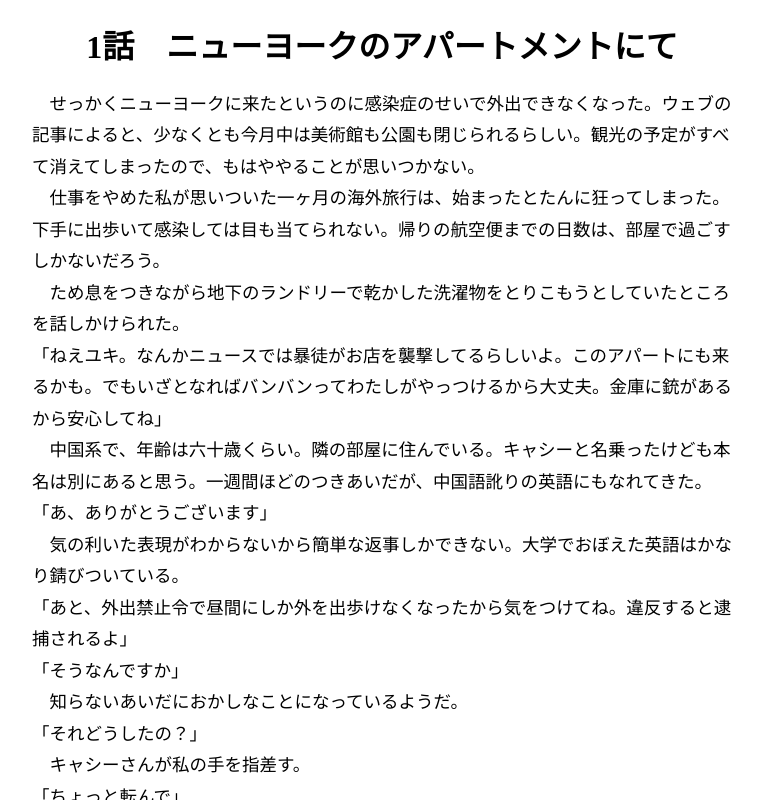
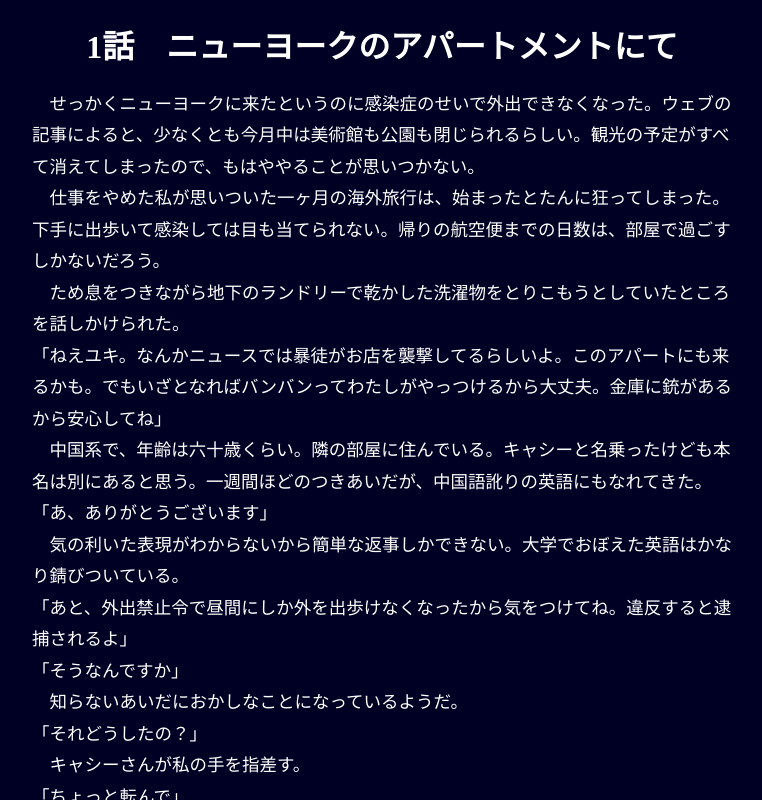
Before and after one commit to katryo/denkinovel-reader, a Next.js app: page /demo in a window 1280 px wide. Shown: the top 800 px of the page, without its empty margins (258-1020 px from the left). Built offline with nearby package versions, Linux system fonts and the light colour scheme; no server answers.

Commit message:
Handle colors

```diff
--- a/components/StoryContainer.tsx
+++ b/components/StoryContainer.tsx
@@ -2,10 +2,6 @@ import { CSSTransition } from 'react-transition-group';
 import { Howl, Howler } from 'howler';
 import { useState, useEffect, useCallback } from 'react';
 
-const WHITE = '#ffffff';
-const PINK = '#fecbc8';
-const BLUE = '#dceff5';
-const GREEN = '#dcfec8';
 const TRANSITION_MS = 2000;
 const PAGE_TRAINSITION_MS = 400;
 const DEFAULT_CURRENT_MUSIC_ID = -1;
@@ -75,15 +71,15 @@ const idToSectionId = (id: number) => {
 };
 
 const idToPageId = (id: number) => {
-  return `page${id}`;
+  return `page${id + 1}`;
 };
 
 const PageList = (props) => {
-  const { pages, currentPage, isPageShowing } = props;
+  const { pages, currentPage, isPageShowing, textColor } = props;
   const sections = pages.map((page) => {
     const sectionList = page.sections.map((section) => {
       return (
-        <div id={idToSectionId(section.id)}>
+        <div id={idToSectionId(section.id)} key={section.id} style={{ color: textColor }}>
           {section.paragraphs.map((paragraph, idx) => {
             const keyVal = `${section.id}-${idx.toString()}`;
             return <Paragraph keyVal={keyVal} key={keyVal} text={paragraph} />;
@@ -121,13 +117,34 @@ const StoryContainer = (props: { episode: Episode }) => {
       });
     })
     .flat();
-  const [lowerBGColor, setLowerBGColor] = useState(WHITE);
-  const [upperBGColor, setUpperBGColor] = useState(WHITE);
+
+  const getColor = (name: string) => {
+    const color = episode.colorMapping[name];
+    if (!color) {
+      throw new Error(`${name} not found in colorMapping.`);
+    }
+    return color;
+  };
+
+  const getVisualSrc = (name: string) => {
+    const color = episode.colorMapping[name];
+    if (color) {
+      return color;
+    }
+    const imgSrc = episode.imageMapping[name];
+    if (imgSrc) {
+      return imgSrc;
+    }
+    throw new Error(`${name} not found in colorMapping nor imageMapping.`);
+  };
+
+  const [lowerBGColor, setLowerBGSrc] = useState(getVisualSrc(episode.defaultBg));
+  const [upperBGColor, setUpperBGSrc] = useState(getVisualSrc(episode.defaultBg));
+  const [textColor, setTextColor] = useState(getColor(episode.defaultTextColor));
   const [upperBGIn, setUpperBGIn] = useState(false);
   const [currentPage, setPage] = useState(0);
   const [isPageShowing, setIsPageShowing] = useState(true);
   const ID_STORY_CONTAINER = 'js-story-container';
-  let currentBG = WHITE;
   const sectionIdDist: SectionIdDist = {};
   const sectionIdIndex: { [id: number]: number } = {};
   let effectBeginsHeight = 500;
@@ -139,7 +156,6 @@ const StoryContainer = (props: { episode: Episode }) => {
       const id = idToSectionId(section.id);
       const elem = document.getElementById(id);
       const rect = elem.getBoundingClientRect();
-      // console.log({ idx, sectionId: section.id, rect });
       sectionIdDist[section.id] = rect.top - storyContainerTop;
       sectionIdIndex[section.id] = idx;
     });
@@ -157,9 +173,6 @@ const StoryContainer = (props: { episode: Episode }) => {
         setPage(currentSection.pageId);
         await sleep(PAGE_TRAINSITION_MS);
         setIsPageShowing(true);
-        // setPage((state) => currentSection.page);
-        // console.log('setPage called');
-        // console.log({ pageChangedTo: currentSection.page });
       }
     },
     [currentPage, isPageShowing],
@@ -213,11 +226,18 @@ const StoryContainer = (props: { episode: Episode }) => {
     const id = sound.play();
   };
 
-  const changeBG = async (color: string) => {
-    setUpperBGColor(color);
+  const changeBG = async (bgName: string) => {
+    let src = episode.colorMapping[bgName];
+    if (!src) {
+      src = episode.imageMapping[bgName];
+    }
+    if (!src) {
+      throw new Error(`${src} is not found in colorMapping nor imageMapping.`);
+    }
+    setUpperBGSrc(src);
     setUpperBGIn(true);
     await sleep(TRANSITION_MS);
-    setLowerBGColor(color);
+    setLowerBGSrc(src);
     setUpperBGIn(false);
   };
 
@@ -252,7 +272,7 @@ const StoryContainer = (props: { episode: Episode }) => {
           position: 'relative',
         }}
       >
-        <h1 style={{ textAlign: 'center' }}>{episode.episodeTitle}</h1>
+        <h1 style={{ textAlign: 'center', color: getColor(episode.defaultTextColor) }}>{episode.episodeTitle}</h1>
         <div
           style={{
             fontSize: 17.5,
@@ -261,7 +281,12 @@ const StoryContainer = (props: { episode: Episode }) => {
               "'游明朝',YuMincho,'ヒラギノ明朝 Pr6N','Hiragino Mincho Pr6N','ヒラギノ明朝 ProN','Hiragino Mincho ProN','ヒラギノ明朝 StdN','Hiragino Mincho StdN',HiraMinProN-W3,'HGS明朝B','HG明朝B',dcsymbols,'Helvetica Neue',Helvetica,Arial,'ヒラギノ角ゴ Pr6N','Hiragino Kaku Gothic Pr6N','ヒラギノ角ゴ ProN','Hiragino Kaku Gothic ProN','ヒラギノ角ゴ StdN','Hiragino Kaku Gothic StdN','Segoe UI',Verdana,'メイリオ',Meiryo,sans-serif",
           }}
         >
-          <PageList pages={episode.pages} currentPage={currentPage} isPageShowing={isPageShowing} />
+          <PageList
+            pages={episode.pages}
+            currentPage={currentPage}
+            isPageShowing={isPageShowing}
+            textColor={textColor}
+          />
         </div>
       </div>
 
@@ -274,29 +299,9 @@ const StoryContainer = (props: { episode: Episode }) => {
           play
         </button>
         {/* <button onClick={() => setPage(1)}>page</button> */}
-        <button onClick={() => changeBG(PINK)}>pink</button>
-        <button
-          onClick={async () => {
-            setUpperBGColor(GREEN);
-            setUpperBGIn(true);
-            await sleep(TRANSITION_MS);
-            setLowerBGColor(GREEN);
-            setUpperBGIn(false);
-          }}
-        >
-          green
-        </button>
-        <button
-          onClick={async () => {
-            setUpperBGColor(BLUE);
-            setUpperBGIn(true);
-            await sleep(TRANSITION_MS);
-            setLowerBGColor(BLUE);
-            setUpperBGIn(false);
-          }}
-        >
-          blue
-        </button>
+        <button onClick={() => changeBG('pink')}>pink</button>
+        <button onClick={() => changeBG('blue')}>blue</button>
+        <button onClick={() => changeBG('green')}>green</button>
       </div>
     </div>
   );
--- a/static/episode.json
+++ b/static/episode.json
@@ -91,7 +91,13 @@
     ],
     "audioMapping": { "lets-dance": "https://katryomusic.s3.amazonaws.com/lets_dance.mp3" },
     "imageMapping": { "building": "https://denkinovel-dev-test.s3.amazonaws.com/nyc-building.jpg" },
-    "colorMapping": { "black": "#000000", "white": "#ffffff" },
+    "colorMapping": {
+      "black": "#000025",
+      "white": "#ffffff",
+      "pink": "#fecbc8",
+      "blue": "#dceff5",
+      "green": "#dcfec8"
+    },
     "defaultBg": "black",
     "defaultFilter": "black",
     "defaultTextColor": "white"
```
